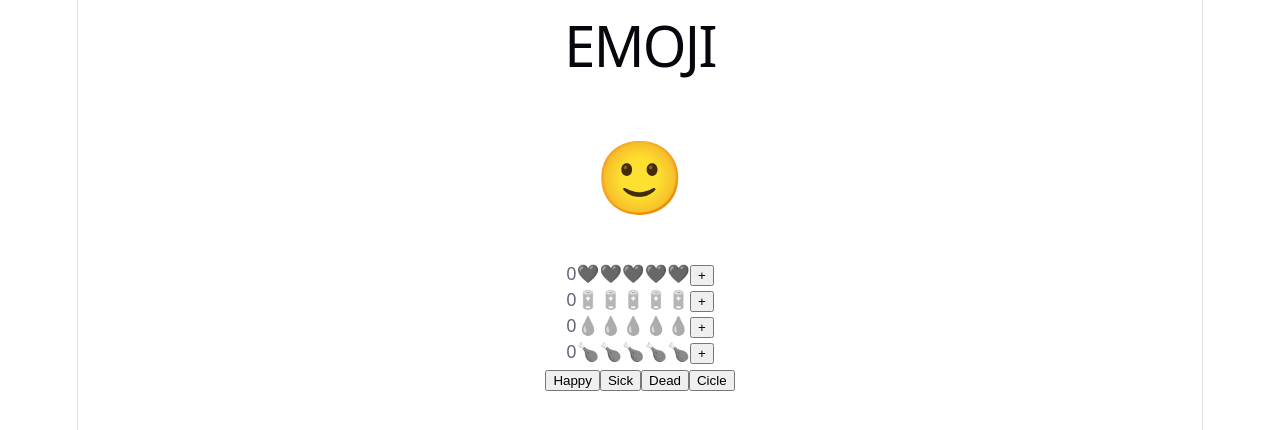
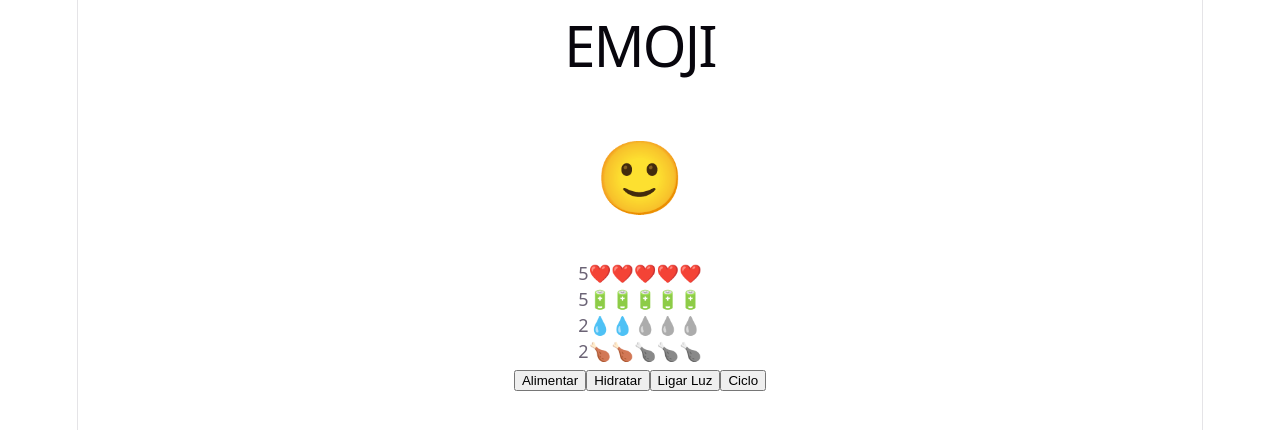
Before and after one commit to ufjf-dcc207/ufjf-dcc207-2026-3-a-atv06-duanzin, a React (Vite) app: page / in a window 1280 px wide. Shown: the top 430 px of the page. Built offline with nearby package versions, Linux system fonts and the light colour scheme.

Commit message:
adiciona açoes em emoji

```diff
--- a/src/Atributo.tsx
+++ b/src/Atributo.tsx
@@ -1,17 +1,13 @@
-import { useState } from "react";
 import "./Atributo.css";
 type AtributoProps ={
     icone: string;
+    valor: number;
 }
-export default function Atributo({icone}:AtributoProps) {
-    const [valor, setValor] = useState<number>(0)
-
+export default function Atributo({icone, valor}:AtributoProps) {
     return (
         <div className="atributo">
-            {valor}{icone.repeat(valor)}<span className="inativo">{icone.repeat(5-valor)}</span>
-            <button onClick={() => {
-                setValor(valor === 5 ? 0 : valor + 1);
-            }}>+</button>
+            <span className="ativo">{valor}{icone.repeat(valor)}</span>
+            <span className="inativo">{icone.repeat(5-valor)}</span>
         </div>
     );
 }
--- a/src/Emoji.tsx
+++ b/src/Emoji.tsx
@@ -12,31 +12,31 @@ const EMOJI_MAP = new Map<EMOJI_KEYS, string>([
 
 
 export default function Emoji() {
+    const [status, setStatus] = useState<EMOJI_KEYS>("happy");
+    const [comida, setComida] = useState(2);
+    const [agua, setAgua] = useState(2);
+    const [luz, setLuz] = useState(false);
+    const [saude, setSaude] = useState(5);
+    const [energia, setEnergia] = useState(5);
 
-    const [status, setStatus] = useState<EMOJI_KEYS>("happy")
 
-    function happyClick() {
-        setStatus("happy");
+    function alimentarClick() {
+        setComida(Math.min(5, comida + 1));
     }
-    function sickClick() {
-        setStatus("sick");
+    function hidratarClick() {
+        setAgua(Math.min(5, agua + 1));
     }
-    function deadClick() {
-        setStatus("dead");
+    function alternarLuzClick() {
+        setLuz(!luz);
     }
-    function cicleClick() {
-        switch (status) {
-            case "dead":
-                setStatus("happy");
-                break;
-            case "happy":
-                setStatus("sick");
-                break;
-            case "sick":
-                setStatus("dead");
-                break;
-            default:
-                setStatus("happy");
+    function cicloClick() {
+        setComida(Math.max(0, comida - 1));
+        if(comida === 0) setSaude(Math.min(0, saude - 1));
+        setAgua(Math.max(0, agua - 1));
+        if(agua === 0) setSaude(Math.max(0, saude - 1));
+        if(luz) {
+            setEnergia(Math.max(0, energia - 1));
+            if(energia === 0) setSaude(Math.max(0, saude - 1));
         }
     }
 
@@ -45,15 +45,16 @@ export default function Emoji() {
             <div className="emoji">
                 {EMOJI_MAP.get(status) || "🫥"}
             </div>
-            <Atributo icone="❤️" />
-            <Atributo icone="🔋" />
-            <Atributo icone="💧" />
-            <Atributo icone="🍗" />
+            <Atributo icone="❤️" valor={saude}/>
+            <Atributo icone="🔋" valor={energia}/>
+            <Atributo icone="💧" valor={agua}/>
+            <Atributo icone="🍗" valor={comida}/>
+            {luz && "💡"}
             <div className="acoes">
-                <button onClick={happyClick}>Happy</button>
-                <button onClick={sickClick}>Sick</button>
-                <button onClick={deadClick}>Dead</button>
-                <button onClick={cicleClick}>Cicle</button>
+                <button onClick={alimentarClick}>Alimentar</button>
+                <button onClick={hidratarClick}>Hidratar</button>
+                <button onClick={alternarLuzClick}>Ligar Luz</button>
+                <button onClick={cicloClick}>Ciclo</button>
             </div>
         </>
     );
```
